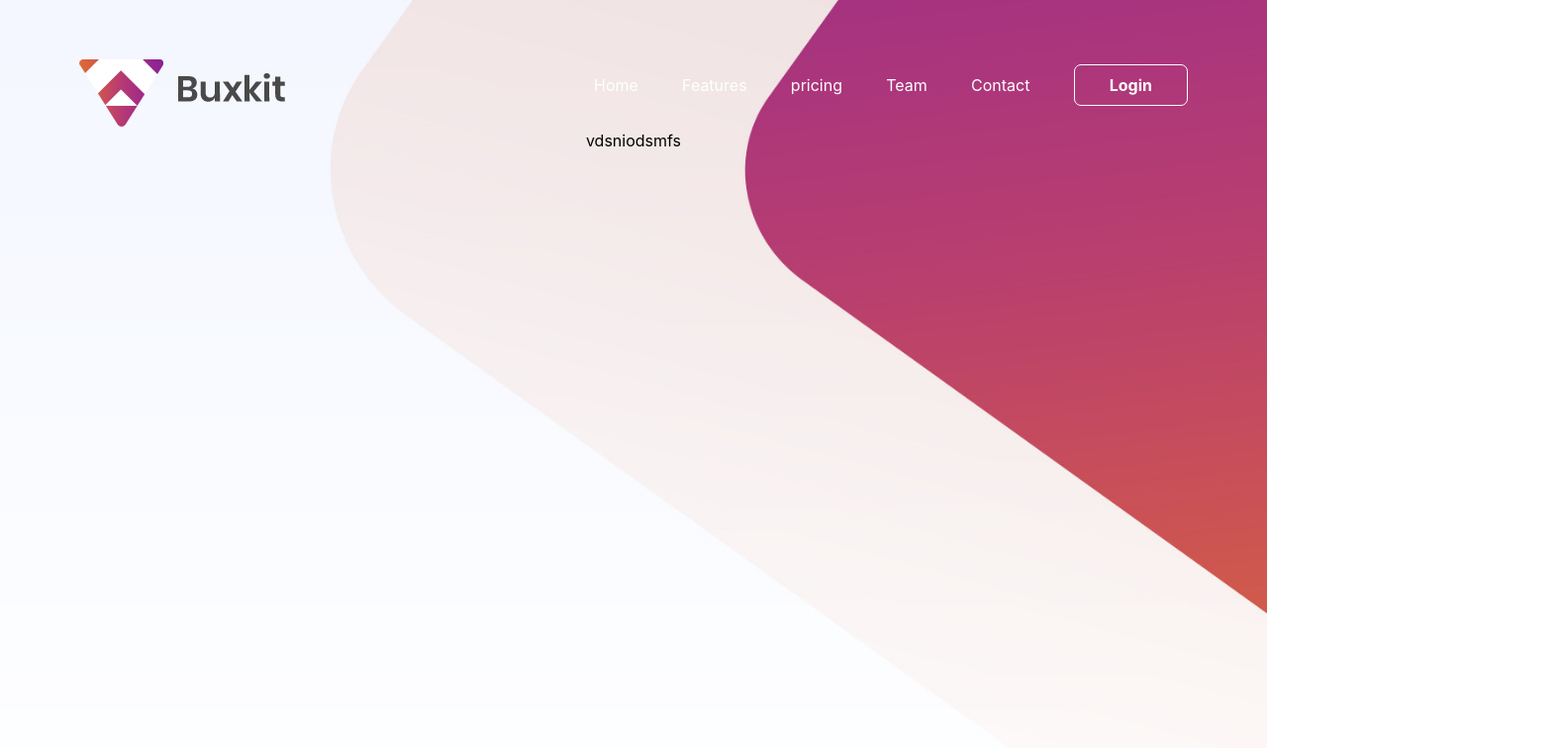
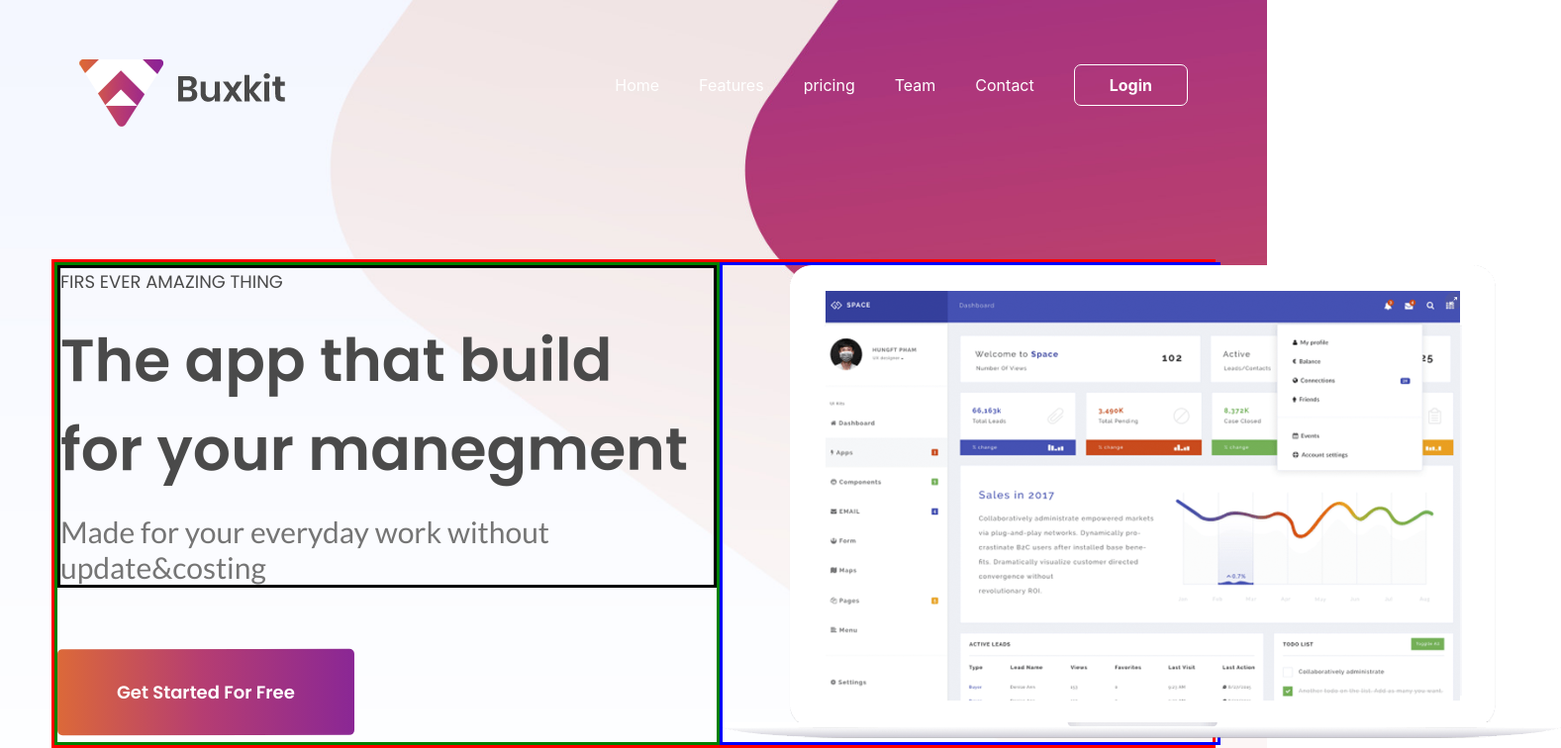
Before and after one commit to KeyToTech/StandupBotLanding, a React (Create React App) app: page / in a window 1280 px wide. Shown: the top 756 px of the page at 99% size, 1577 px wide, since content can reach past the window. Built offline with nearby package versions, Linux system fonts and the light colour scheme.

Commit message:
Made Header.

```diff
--- a/src/App.css
+++ b/src/App.css
@@ -1,14 +1,10 @@
 .App {
   height: 1000px;
   padding-top: 60px;
-  text-align: center;
   background: url("./header-bg.jpg") no-repeat center top/cover;
 }
 
-
-
 .App-header {
-
   font-size: calc(10px + 2vmin);
   color: white;
 }
--- a/src/App.js
+++ b/src/App.js
@@ -8,7 +8,7 @@ class App extends Component {
       <div className="App">
 
         <Header />
-vdsniodsmfs
+
       </div>
     );
   }
--- a/src/header/Header.js
+++ b/src/header/Header.js
@@ -1,6 +1,7 @@
 import React, { Component } from 'react';
 import '../header/header.css';
-import logo from '../image/logo.png';
+import logo from '../image/header/logo.png';
+import imgHeader from '../image/header/img.png';
 
 
 class Header extends Component {
@@ -13,7 +14,7 @@ class Header extends Component {
                             <img src={logo} alt="logo" />
                         </div>
                         <div className="menu-container">
-                            <nav>
+                            <nav className="nav-container">
                                 <ul className="menu">
                                     <li className="menu-items"><a href="#">Home</a></li>
                                     <li className="menu-items"><a href="#">Features</a></li>
@@ -26,6 +27,19 @@ class Header extends Component {
                         </div>
                     </div>
                 </div>
+                <div className="banner">
+                    <div className="caption-container">
+                        <div className="caption">
+                            <div className="firs-text">Firs ever amazing thing</div>
+                            <h1>The app that build for your manegment</h1>
+                            <div className="made-text">Made for your everyday work without update&costing</div>
+                        </div>
+                        <a className="button-caption">Get Started For Free</a>
+                    </div>
+                    <div className="caption-img-container">
+                        <img src={imgHeader} alt="img"/>
+                    </div>
+                </div>
             </header>
         );
     }
--- a/src/header/header.css
+++ b/src/header/header.css
@@ -1,31 +1,44 @@
-
 @import url('https://fonts.googleapis.com/css?family=Poppins:600');
-
-.menu-bar {
-
-}
+@import url('https://fonts.googleapis.com/css?family=Poppins');
+@import url('https://fonts.googleapis.com/css?family=Lato:700');
+@import url('https://fonts.googleapis.com/css?family=Lato');
 
 .container {
+    display: flex;
     padding: 0 80px;
 }
 
 .row {
+    width: 100%;
     display: flex;
     flex-direction: row;
-    justify-content: space-between;
+    flex-wrap: wrap;
+}
+
+.logo-container {
+    flex-grow: 0;
+}
+
+.menu-container {
+    padding-right: 20px;
+    flex-grow: 1;
+}
+
+.nav-container {
+    width: 100%;
 }
 
 .menu {
-
-    width: 600px;
+    width: 100%;
     display: flex;
     flex-direction: row;
-    justify-content: space-between;
+    justify-content: flex-end;
+    position: relative;
 }
 
 .menu-items {
     list-style: none;
-    padding: 0;
+    padding: 0 20px;;
 }
 
 .menu-items a {
@@ -45,3 +58,79 @@
     font-family: 'Poppins' sans-serif;
     font-weight: bold;
 }
+
+.banner {
+    width: 1170px;
+    margin: 0 auto;
+    margin-top: 130px;
+    display: flex;
+    flex-direction: row;
+    border: red solid;
+}
+
+.caption-container {
+    border: green solid;
+    position: relative;
+}
+
+.caption {
+    border: black solid;
+    height: 320px;
+    width: 660px;
+    display: flex;
+    flex-direction: column;
+    justify-content: space-between;
+}
+
+.firs-text {
+    margin: 0;
+    font-size: 18px;
+    font-family: 'Poppins', sans-serif;
+    color: rgb(74, 74, 74);
+    text-transform: uppercase;
+}
+
+.caption h1 {
+    width: 650px;
+    margin: 0;
+    font-size: 60px;
+    font-family: "Poppins";
+    color: rgb(74, 74, 74);
+    font-weight: bold;
+    -moz-transform: matrix( 0.99999954709474,-0.00101170316276,0.00101162946024,1.00007213578337,0,0);
+    -webkit-transform: matrix( 0.99999954709474,-0.00101170316276,0.00101162946024,1.00007213578337,0,0);
+    -ms-transform: matrix( 0.99999954709474,-0.00101170316276,0.00101162946024,1.00007213578337,0,0);
+}
+
+.made-text {
+    margin: 0;
+    width: 500px;
+    font-size: 30px;
+    font-family: 'Lato', sans-serif;
+    color: rgb(117, 117, 117);
+}
+
+.caption-img-container {
+    border: blue solid;
+    width: 500px;
+}
+
+.button-caption {
+    border-radius: 5px;
+    background-image: -moz-linear-gradient( 180deg, rgb(138,39,149) 0%, rgb(181,61,114) 51%, rgb(219,104,58) 99%);
+    background-image: -webkit-linear-gradient( 180deg, rgb(138,39,149) 0%, rgb(181,61,114) 51%, rgb(219,104,58) 99%);
+    background-image: -ms-linear-gradient( 180deg, rgb(138,39,149) 0%, rgb(181,61,114) 51%, rgb(219,104,58) 99%);
+
+        font-size: 18px;
+        font-family: "Poppins";
+        color: rgb(255, 255, 255);
+        font-weight: bold;
+
+        -moz-transform: matrix( 0.99999948830271,-0.00101170310328,0.00101162953557,1.00007221024935,0,0);
+        -webkit-transform: matrix( 0.99999948830271,-0.00101170310328,0.00101162953557,1.00007221024935,0,0);
+        -ms-transform: matrix( 0.99999948830271,-0.00101170310328,0.00101162953557,1.00007221024935,0,0);
+
+      padding: 30px 60px;
+      position: absolute;
+      bottom: 7px;
+}
```
Also changed, not shown: src/testing/Test.js (deleted, +0 -15 lines), src/image/header/img.png (added), src/image/header/logo.png (renamed from src/image/logo.png), src/testing/test.css (deleted).
